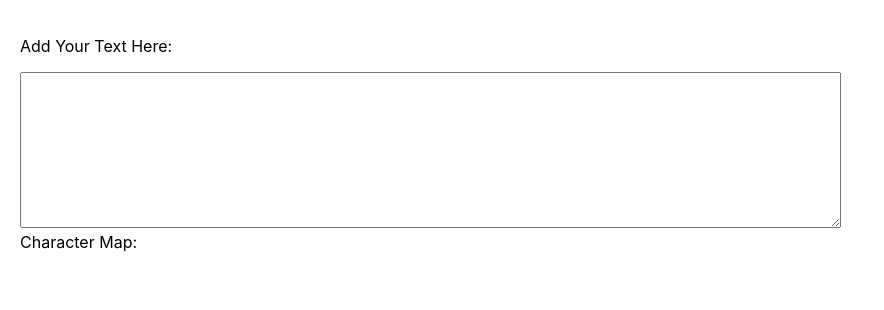
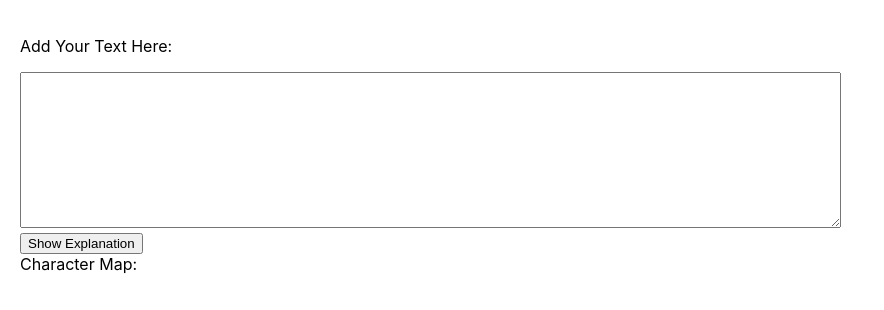
Before and after one commit to TheMohdSuhail/ReactLearning, a React (Create React App) app in the folder learn/: page / in a window 1280 px wide. Shown: the top 310 px of the page, without its empty margins (0-884 px from the left). Built offline with nearby package versions, Linux system fonts and the light colour scheme.

Commit message:
Step 1 is completed In this step, you created an application with a long, slow calculation.

```diff
--- a/learn/src/components/App/App.js
+++ b/learn/src/components/App/App.js
@@ -1,4 +1,4 @@
-import React, { useState } from 'react';
+import React, {useReducer, useState } from 'react';
 // import { BrowserRouter, Link, Route, Routes } from 'react-router-dom';
 // import React, {lazy, Suspense,useEffect,useReducer,useRef, useState} from 'react';
 // import Instructions from '../Instructions/Instructions.js';
@@ -153,6 +153,7 @@ function App() {
   // }
 
   const [text,setText] = useState('');
+  const [showExplanation, toggleExplanation] = useReducer(state => !state, false)
 
   return (
 
@@ -285,6 +286,14 @@ function App() {
         >
         </textarea>
       </label>
+      <div>
+        <button onClick={toggleExplanation}>Show Explanation</button>
+      </div>
+      {showExplanation &&
+      <p>
+        This displays a list of the most common characters.
+      </p>
+        }
         <CharacterMap text={text} />
     </div>
   )
--- a/learn/src/components/CharacterMap/CharacterMap.js
+++ b/learn/src/components/CharacterMap/CharacterMap.js
@@ -42,7 +42,7 @@
 
 
 
-import React from "react";
+import React, {memo} from "react";
 import PropTypes from 'prop-types';
 
 function itemize(text){
@@ -59,7 +59,7 @@ function itemize(text){
     .sort((a,b) => b[1] - a[1]);
 }
 
-export default function CharacterMap({text}){
+ function CharacterMap({text}){
     return(
         <div>
             Character Map:
@@ -75,3 +75,5 @@ export default function CharacterMap({text}){
 CharacterMap.protoTypes= {
     text:PropTypes.string.isRequired
 }
+
+export default memo(CharacterMap);
```
Also changed, not shown: 1 other file (tests, documents, lock files or other folders).
